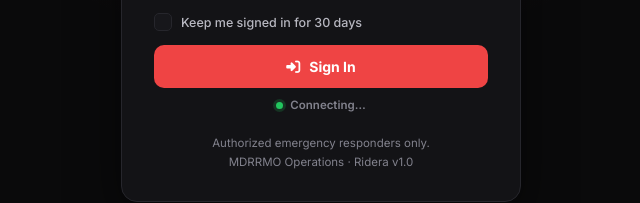
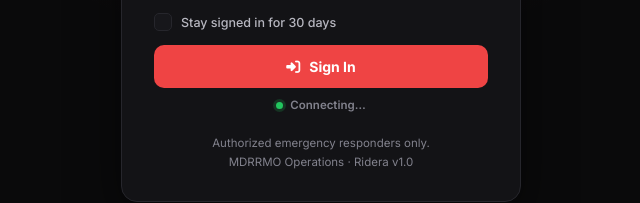
Before and after one commit to iotridera-blip/Ridera, a website: page responder/public/login.html in a window 1280 px wide. Shown: the part 464-667 px from the top of the page, 319-959 px from the left. Drawn offline with Linux system fonts and the light colour scheme; no server answers.

Commit message:
Update login.html

```diff
--- a/responder/public/login.html
+++ b/responder/public/login.html
@@ -375,7 +375,7 @@
             <label class="remember-label">
                 <input type="checkbox" id="rememberMe" />
                 <span class="remember-box"><i class="fas fa-check"></i></span>
-                Keep me signed in for 30 days
+                Stay signed in for 30 days
             </label>
         </div>
 
```
